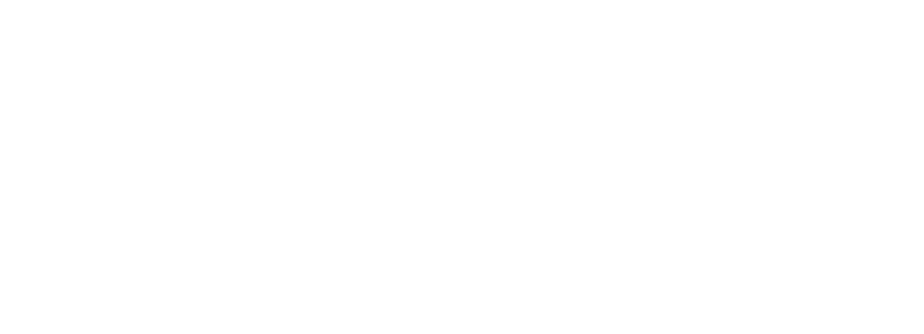
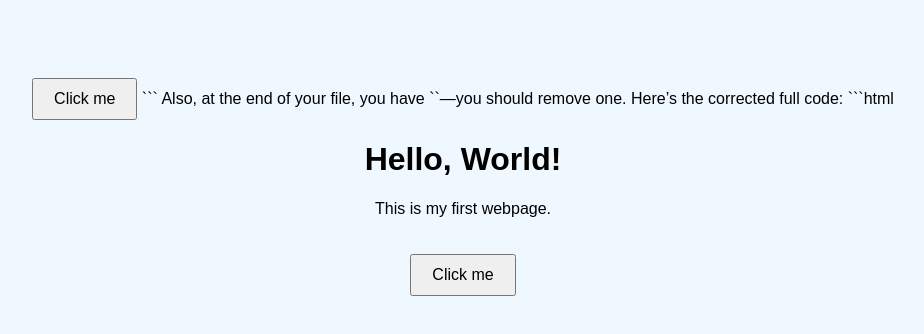
Before and after one commit to danmeyadi/Snaplive-app, a plain HTML site: page index.html in a window 1280 px wide. Shown: the whole page, without its empty margins (177-1101 px from the left). Drawn offline with Linux system fonts and the light colour scheme.

Commit message:
Update index.html

````diff
--- a/index.html
+++ b/index.html
@@ -1 +1,35 @@
-<!DOCTYPE html><html><head><title>Konvo Admin</title></head><body><div id='root'></div></body></html>
+
+<button onclick="alert('Thanks for clicking!')">Click me</button>
+```
+
+Also, at the end of your file, you have `</html></html>`—you should remove one.
+
+Here’s the corrected full code:
+
+```html
+<!DOCTYPE html>
+<html lang="en">
+<head>
+  <meta charset="UTF-8" />
+  <title>SnapLive Website</title>
+  <style>
+    body {
+      background-color: #f0f8ff;
+      font-family: sans-serif;
+      text-align: center;
+      padding: 50px;
+    }
+    button {
+      padding: 10px 20px;
+      font-size: 16px;
+      margin-top: 20px;
+      cursor: pointer;
+    }
+  </style>
+</head>
+<body>
+  <h1>Hello, World!</h1>
+  <p>This is my first webpage.</p>
+  <button onclick="alert('Thanks for clicking!')">Click me</button>
+</body>
+</html>
````
